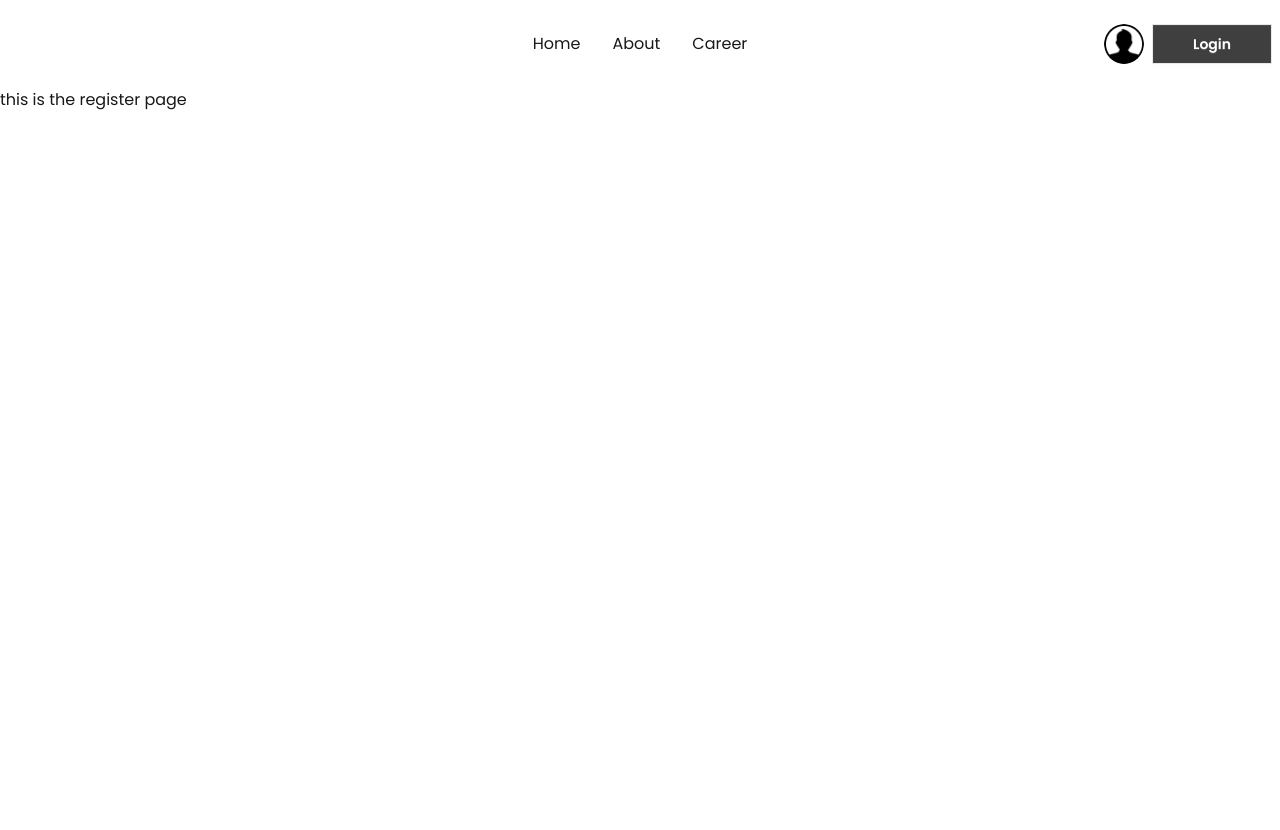
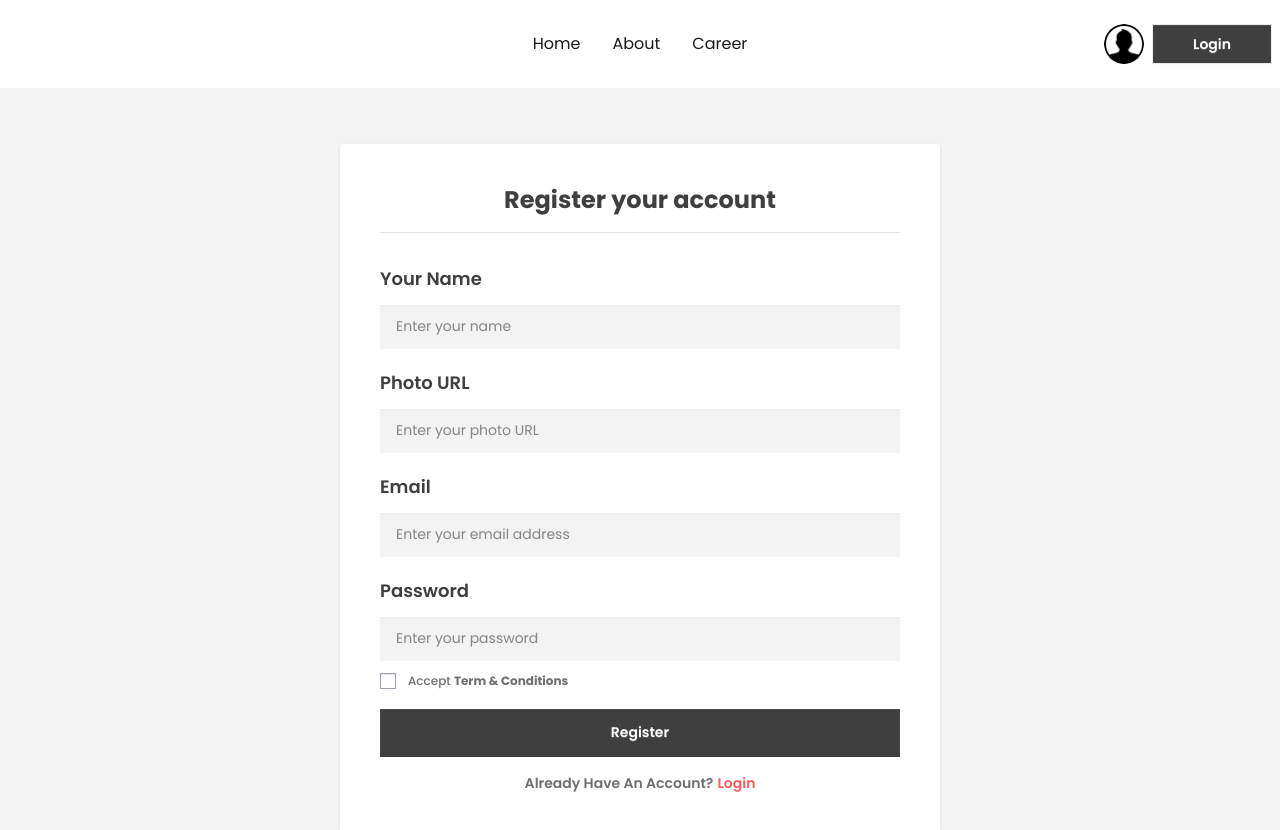
Before and after one commit to 0xW1zard/DragonNews, a Next.js app: page /register in a window 1280 px wide. Shown: the top 830 px of the page. Before the commit the page ends 800 px from the top, so only its background shows below. Built offline with nearby package versions, Linux system fonts and the light colour scheme.

Commit message:
Added login and register pages with validations

```diff
--- a/package.json
+++ b/package.json
@@ -10,10 +10,11 @@
   },
   "dependencies": {
     "date-fns": "^4.1.0",
-    "next": "16.2.4",
+    "next": "^16.2.4",
     "react": "19.2.4",
     "react-dom": "19.2.4",
     "react-fast-marquee": "^1.6.5",
+    "react-hook-form": "^7.74.0",
     "react-icons": "^5.6.0"
   },
   "devDependencies": {
--- a/src/app/(auth)/login/page.jsx
+++ b/src/app/(auth)/login/page.jsx
@@ -1,11 +1,83 @@
+'use client';
+import Link from 'next/link';
 import React from 'react';
+import { useForm } from 'react-hook-form';
 
-const loginPage = () => {
+const LoginPage = () => {
+
+    const { register, handleSubmit, formState: { errors } } = useForm();
+
+    const onSubmit = (data) => {
+        console.log(data);
+    }
+
+
     return (
-        <div>
-            this is the login page
+        <div className='min-h-screen flex items-center justify-center bg-[#F3F3F3] py-4 px-4'>
+
+            <div className='bg-white p-6 md:p-10 w-full max-w-150 rounded-sm shadow-sm'>
+                <h1 className='text-2xl font-bold text-[#403F3F] text-center mb-4'>
+                    Login your account
+                </h1>
+
+                <hr className='border-gray-200 mb-6' />
+                <form onSubmit={handleSubmit(onSubmit)} className='space-y-4'>
+
+                    <fieldset className="fieldset p-0 border-none" >
+                        <legend className="fieldset-legend text-lg font-semibold text-[#403F3F] mb-1 px-0">
+                            Email address
+                        </legend>
+                        <input
+                            type="email"
+                            className="input w-full bg-[#F3F3F3] border-none rounded-none h-11 px-4 focus:outline-none text-sm"
+                            placeholder="Enter your email address"
+                            {...register("email", { required: "Email is required" })}
+
+                        />
+                        {
+                            errors.email && (
+                                <p className='text-red-500 text-sm mt-1'>
+                                    {errors.email.message}
+                                </p>
+                            )
+                        }
+                    </fieldset>
+
+                    <fieldset className="fieldset p-0 border-none">
+                        <legend className="fieldset-legend text-lg font-semibold text-[#403F3F] mb-1 px-0">
+                            Password
+                        </legend>
+                        <input
+                            type="password"
+                            className="input w-full bg-[#F3F3F3] border-none rounded-none h-11 px-4 focus:outline-none text-sm"
+                            placeholder="Enter your password"
+                            {...register("password", { required: "Password is required" })}
+                        />
+                        {
+                            errors.password && (
+                                <p className='text-red-500 text-sm mt-1'>
+                                    {errors.password.message}
+                                </p>
+                            )
+                        }
+                    </fieldset>
+
+                    <div className="pt-4">
+                        <button className="btn w-full bg-[#403F3F] hover:bg-[#2b2a2a] text-white rounded-none border-none h-12 text-md font-semibold">
+                            Login
+                        </button>
+                    </div>
+                </form>
+
+                <p className='text-center mt-6 text-sm font-semibold text-[#706F6F]'>
+                    Don't Have An Account?
+                    <Link href="/register" className='text-red-500   ml-1 hover:underline'>
+                        Register
+                    </Link>
+                </p>
+            </div>
         </div>
     );
 };
 
-export default loginPage;
+export default LoginPage;
--- a/src/app/(auth)/register/page.jsx
+++ b/src/app/(auth)/register/page.jsx
@@ -1,11 +1,115 @@
-import React from 'react';
+'use client';
+import Link from 'next/link';
+import React, { use } from 'react';
+import { useForm } from 'react-hook-form';
 
-const registerPage = () => {
+const RegisterPage = () => {
+
+    const { register, handleSubmit, formState: { errors } } = useForm();
+
+        const onSubmit = (data) => {
+            console.log(data);
+        }
+
     return (
-        <div>
-            this is the register page
+        <div className='min-h-screen flex items-center justify-center bg-[#F3F3F3] py-4 px-4'>
+
+            <div className='bg-white p-6 md:p-10 w-full max-w-150 rounded-sm shadow-sm'>
+                <h1 className='text-2xl font-bold text-[#403F3F] text-center mb-4'>
+                    Register your account
+                </h1>
+
+                <hr className='border-gray-200 mb-6' />
+
+                <form className='space-y-3' onSubmit={handleSubmit(onSubmit)}>
+
+                    <fieldset className="fieldset p-0 border-none">
+                        <legend className="fieldset-legend text-lg font-semibold text-[#403F3F] mb-1 px-0">Your Name</legend>
+                        <input
+                            type="text"
+                            className="input w-full bg-[#F3F3F3] border-none rounded-none h-11 px-4 focus:outline-none text-sm"
+                            placeholder="Enter your name"
+                            {...register("text", { required: "Name is required" })}
+                        />
+                        {
+                            errors.text && (
+                                <p className='text-red-500 text-sm mt-1'>
+                                    {errors.text.message}
+                                </p>
+                            )
+                        }
+                    </fieldset>
+
+                    <fieldset className="fieldset p-0 border-none">
+                        <legend className="fieldset-legend text-lg font-semibold text-[#403F3F] mb-1 px-0">Photo URL</legend>
+                        <input
+                            type="text"
+                            className="input w-full bg-[#F3F3F3] border-none rounded-none h-11 px-4 focus:outline-none text-sm"
+                            placeholder="Enter your photo URL"
+                            {...register("text")}
+                        />
+                    </fieldset>
+
+                    <fieldset className="fieldset p-0 border-none">
+                        <legend className="fieldset-legend text-lg font-semibold text-[#403F3F] mb-1 px-0">Email</legend>
+                        <input
+                            type="email"
+                            className="input w-full bg-[#F3F3F3] border-none rounded-none h-11 px-4 focus:outline-none text-sm"
+                            placeholder="Enter your email address"
+                            {...register("email", { required: "Email is required" })}
+                        />
+                        {
+                            errors.email && (
+                                <p className='text-red-500 text-sm mt-1'>
+                                    {errors.email.message}
+                                </p>
+                            )
+                        }
+                    </fieldset>
+
+                    <fieldset className="fieldset p-0 border-none">
+                        <legend className="fieldset-legend text-lg font-semibold text-[#403F3F] mb-1 px-0">Password</legend>
+                        <input
+                            type="password"
+                            className="input w-full bg-[#F3F3F3] border-none rounded-none h-11 px-4 focus:outline-none text-sm"
+                            placeholder="Enter your password"
+                            {...register("password", { required: "Password is required" })}
+                        />
+                        {
+                            errors.password && (
+                                <p className='text-red-500 text-sm mt-1'>
+                                    {errors.password.message}
+                                </p>
+                            )
+                        }
+                    </fieldset>
+
+                    <div className="flex items-center gap-3 mt-2">
+                        <input
+                            type="checkbox"
+                            name="terms"
+                            className="checkbox checkbox-xs rounded-none border-gray-400"
+                            id="terms"
+                        />
+                        <label htmlFor="terms" className="text-[#706F6F] text-xs font-medium cursor-pointer">Accept <span className='font-bold'>Term & Conditions</span></label>
+                    </div>
+
+                    <div className="pt-2">
+                        <button className="btn w-full bg-[#403F3F] hover:bg-[#2b2a2a] text-white rounded-none border-none h-12 text-md font-semibold">
+                            Register
+                        </button>
+                    </div>
+                </form>
+
+                <p className='text-center mt-4 text-sm font-semibold text-[#706F6F]'>
+                    Already Have An Account?
+                    <Link href="/login" className='text-[#F75B5F] ml-1 hover:underline'>
+                        Login
+                    </Link>
+                </p>
+            </div>
         </div>
     );
 };
 
-export default registerPage;
+export default RegisterPage;
```
Also changed, not shown: 1 other file (tests, documents, lock files or other folders).
